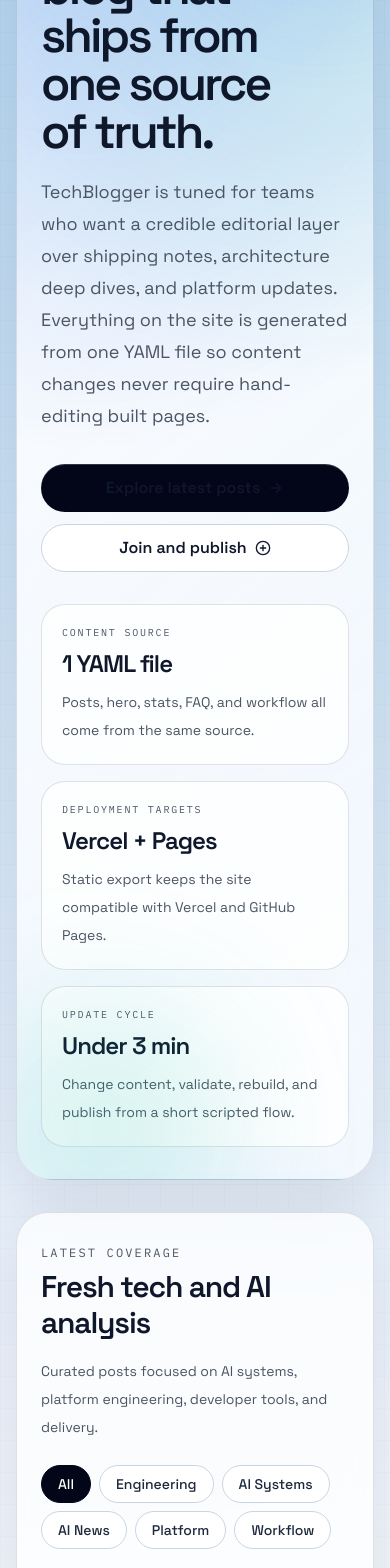
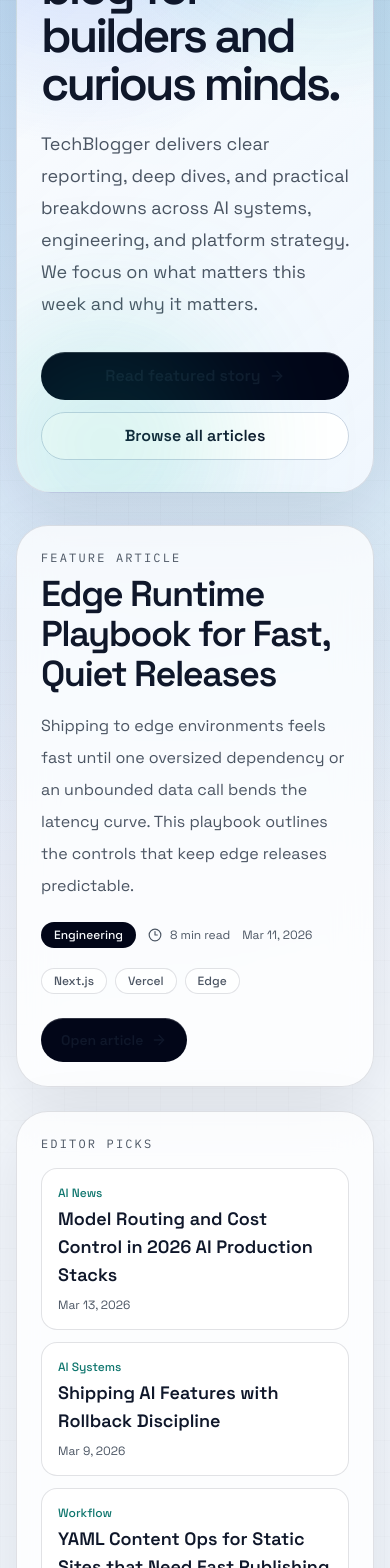
Before and after one commit to Eagolo135/TechBlogger, a Next.js app: page / in a window 390 px wide. Shown: the part 320-1888 px from the top of the page. Built offline with nearby package versions, Linux system fonts and the light colour scheme; no server answers.

Commit message:
Refocus homepage on articles and move ops details to about

```diff
--- a/content/site-content.yaml
+++ b/content/site-content.yaml
@@ -1,15 +1,17 @@
 site:
   name: TechBlogger
   tagline: Signal-rich writing for builders
-  description: A premium tech and AI publication generated from one YAML content source.
+  description: A premium tech and AI publication with sharp, practical analysis for builders.
   lastUpdated: 2026-03-13
   navigation:
-    - label: Signals
-      href: "#signals"
+    - label: Latest
+      href: /latest
+    - label: Community
+      href: /community
     - label: Topics
-      href: "#topics"
-    - label: Workflow
-      href: "#workflow"
+      href: /topics
+    - label: About
+      href: /about
   primaryAction:
     label: Open publishing guide
     href: "#workflow"
@@ -22,11 +24,10 @@ site:
     - Build artifacts stay generated
   hero:
     eyebrow: Engineering briefs for modern product teams
-    title: A premium tech + AI blog that ships from one source of truth.
+    title: A premium tech + AI blog for builders and curious minds.
     summary: >-
-      TechBlogger is tuned for teams who want a credible editorial layer over shipping notes,
-      architecture deep dives, and platform updates. Everything on the site is generated from one
-      YAML file so content changes never require hand-editing built pages.
+      TechBlogger delivers clear reporting, deep dives, and practical breakdowns across AI systems,
+      engineering, and platform strategy. We focus on what matters this week and why it matters.
     primaryAction:
       label: Browse latest signals
       href: "#signals"
--- /dev/null
+++ b/src/app/about/page.tsx
@@ -0,0 +1,97 @@
+import Link from "next/link";
+import { ArrowLeft, CheckCircle2, ListChecks, Sparkles } from "lucide-react";
+import { Accordion, AccordionContent, AccordionItem, AccordionTrigger } from "@/components/ui/accordion";
+import { Badge } from "@/components/ui/badge";
+import { Button } from "@/components/ui/button";
+import { getSiteContent } from "@/lib/content";
+
+export default function AboutPage() {
+  const content = getSiteContent();
+
+  return (
+    <main className="mx-auto min-h-screen max-w-7xl px-4 py-10 sm:px-6 lg:px-8">
+      <section className="panel panel-strong rounded-[2rem] p-6 sm:p-8">
+        <div className="flex flex-col gap-4 sm:flex-row sm:items-center sm:justify-between">
+          <div>
+            <p className="eyebrow text-xs text-[color:var(--muted)]">About</p>
+            <h1 className="mt-2 text-4xl font-semibold tracking-[-0.04em] sm:text-5xl">
+              About TechBlogger and how it works
+            </h1>
+            <p className="mt-3 max-w-3xl text-sm leading-7 text-[color:var(--muted)]">
+              Editorial mission, publishing workflow, and the operating model behind this blog.
+            </p>
+          </div>
+          <Button asChild variant="outline">
+            <Link href="/">
+              <ArrowLeft className="h-4 w-4" />
+              Back home
+            </Link>
+          </Button>
+        </div>
+      </section>
+
+      <section className="mt-6 grid gap-4 sm:grid-cols-3">
+        {content.site.stats.map((stat) => (
+          <article key={stat.label} className="panel rounded-[1.5rem] p-5">
+            <p className="eyebrow text-[10px] text-[color:var(--muted)]">{stat.label}</p>
+            <p className="mt-2 text-2xl font-semibold tracking-[-0.04em]">{stat.value}</p>
+            <p className="mt-2 text-sm leading-7 text-[color:var(--muted)]">{stat.detail}</p>
+          </article>
+        ))}
+      </section>
+
+      <section className="mt-6 grid gap-6 lg:grid-cols-2">
+        <article className="panel rounded-[2rem] p-6">
+          <div className="flex items-center gap-2 text-sm text-[color:var(--accent-cool)]">
+            <Sparkles className="h-4 w-4" />
+            {content.workflow.title}
+          </div>
+          <p className="mt-3 text-sm leading-7 text-[color:var(--muted)]">{content.workflow.summary}</p>
+          <div className="mt-4 space-y-3">
+            {content.workflow.steps.map((step) => (
+              <div key={step.title} className="rounded-2xl border border-[color:var(--line)] bg-white/80 p-4">
+                <h2 className="text-base font-semibold">{step.title}</h2>
+                <p className="mt-2 text-sm leading-7 text-[color:var(--muted)]">{step.description}</p>
+                <code className="mt-3 block rounded-xl bg-slate-950 px-3 py-2 text-xs text-white">{step.command}</code>
+              </div>
+            ))}
+          </div>
+        </article>
+
+        <article className="panel rounded-[2rem] p-6">
+          <div className="flex items-center gap-2 text-sm text-[color:var(--accent-ink)]">
+            <ListChecks className="h-4 w-4" />
+            {content.demo.title}
+          </div>
+          <p className="mt-3 text-sm leading-7 text-[color:var(--muted)]">{content.demo.summary}</p>
+          <div className="mt-4 space-y-3">
+            {content.demo.steps.map((step) => (
+              <div key={step.title} className="rounded-2xl border border-[color:var(--line)] bg-white/80 p-4">
+                <div className="flex items-center justify-between gap-3">
+                  <h2 className="text-base font-semibold">{step.title}</h2>
+                  <Badge variant="outline">{step.duration}</Badge>
+                </div>
+                <p className="mt-2 text-sm leading-7 text-[color:var(--muted)]">{step.description}</p>
+              </div>
+            ))}
+          </div>
+        </article>
+      </section>
+
+      <section className="mt-6 panel rounded-[2rem] p-6">
+        <div className="flex items-center gap-2 text-sm text-[color:var(--accent-cool)]">
+          <CheckCircle2 className="h-4 w-4" />
+          FAQ
+        </div>
+        <Accordion type="single" collapsible className="mt-4">
+          {content.faq.map((item, index) => (
+            <AccordionItem key={item.question} value={`faq-${index}`}>
+              <AccordionTrigger>{item.question}</AccordionTrigger>
+              <AccordionContent>{item.answer}</AccordionContent>
+            </AccordionItem>
+          ))}
+        </Accordion>
+      </section>
+    </main>
+  );
+}
--- a/src/components/site/landing-page.tsx
+++ b/src/components/site/landing-page.tsx
@@ -1,23 +1,13 @@
 "use client";
 
 import Link from "next/link";
-import { useEffect, useMemo, useState } from "react";
+import { useMemo } from "react";
 import { format } from "date-fns";
-import {
-  ArrowRight,
-  CirclePlus,
-  Clock3,
-  Cpu,
-  Sparkles,
-  UserRound,
-} from "lucide-react";
+import { ArrowRight, Clock3 } from "lucide-react";
 import { AiMascot } from "@/components/site/ai-mascot";
 import { PostCard } from "@/components/site/post-card";
-import { ResearchChat } from "@/components/site/research-chat";
 import { Badge } from "@/components/ui/badge";
 import { Button } from "@/components/ui/button";
-import { Tabs, TabsList, TabsTrigger } from "@/components/ui/tabs";
-import { getCommunityPosts, getProfile, type CommunityPost } from "@/lib/community";
 import type { SiteContent } from "@/lib/content";
 
 type LandingPageProps = {
@@ -25,33 +15,17 @@ type LandingPageProps = {
 };
 
 export function LandingPage({ content }: LandingPageProps) {
-  const [activeFilter, setActiveFilter] = useState(content.feedFilters[0] ?? "All");
-  const [profileName, setProfileName] = useState("");
-  const [communityPosts, setCommunityPosts] = useState<CommunityPost[]>([]);
-
-  useEffect(() => {
-    const profile = getProfile();
-    setProfileName(profile?.name ?? "");
-    setCommunityPosts(getCommunityPosts());
-  }, []);
-
   const featuredPost = content.posts.find((post) => post.featured) ?? content.posts[0];
 
-  const latestSignals = useMemo(
+  const sortedPosts = useMemo(
     () =>
-      [...content.posts]
-        .sort((a, b) => new Date(b.publishedAt).getTime() - new Date(a.publishedAt).getTime())
-        .slice(0, 6),
+      [...content.posts].sort(
+        (a, b) => new Date(b.publishedAt).getTime() - new Date(a.publishedAt).getTime(),
+      ),
     [content.posts],
   );
 
-  const filteredPosts = useMemo(() => {
-    if (activeFilter === "All") {
-      return latestSignals;
-    }
-
-    return latestSignals.filter((post) => post.category === activeFilter);
-  }, [activeFilter, latestSignals]);
+  const latestPosts = sortedPosts.slice(0, 8);
 
   return (
     <div className="relative overflow-hidden pb-12">
@@ -68,24 +42,21 @@ export function LandingPage({ content }: LandingPageProps) {
             <Link href="/latest" className="transition hover:text-foreground">
               Latest
             </Link>
+            <Link href="/topics" className="transition hover:text-foreground">
+              Topics
+            </Link>
             <Link href="/community" className="transition hover:text-foreground">
               Community
             </Link>
-            <Link href="/topics" className="transition hover:text-foreground">
-              Topics
+            <Link href="/about" className="transition hover:text-foreground">
+              About
             </Link>
           </nav>
 
           <div className="flex items-center gap-2">
-            {profileName ? (
-              <Button asChild size="sm" variant="outline">
-                <Link href="/studio">Studio</Link>
-              </Button>
-            ) : (
             <Button asChild size="sm" variant="outline">
               <Link href="/signup">Sign up</Link>
             </Button>
-            )}
             <Button asChild size="sm">
               <Link href="/latest">Read now</Link>
             </Button>
@@ -99,170 +70,99 @@ export function LandingPage({ content }: LandingPageProps) {
           <div className="absolute bottom-[-80px] left-[-40px] h-64 w-64 rounded-full bg-[rgba(20,184,166,0.16)] blur-3xl" />
           <div className="flex gap-8">
             <div className="min-w-0 flex-1">
-              <p className="eyebrow text-xs text-[color:var(--muted)]">Latest tech + AI dispatches</p>
+              <p className="eyebrow text-xs text-[color:var(--muted)]">Featured magazine</p>
               <h1 className="mt-4 max-w-4xl text-5xl font-semibold tracking-[-0.06em] [text-wrap:balance] sm:text-6xl lg:text-7xl">
                 {content.site.hero.title}
               </h1>
               <p className="mt-5 max-w-3xl text-lg leading-8 text-[color:var(--muted)] sm:text-xl">
                 {content.site.hero.summary}
               </p>
-            </div>
-            <AiMascot />
-          </div>
 
               <div className="mt-8 flex flex-col gap-3 sm:flex-row">
                 <Button asChild size="lg">
-              <Link href="/latest">
-                Explore latest posts
+                  <Link href={`/${featuredPost.slug}`}>
+                    Read featured story
                     <ArrowRight className="h-4 w-4" />
                   </Link>
                 </Button>
                 <Button asChild size="lg" variant="outline">
-              <Link href={profileName ? "/studio" : "/signup"}>
-                {profileName ? "Publish in studio" : "Join and publish"}
-                <CirclePlus className="h-4 w-4" />
-              </Link>
+                  <Link href="/latest">Browse all articles</Link>
                 </Button>
               </div>
-
-          <div className="mt-8 grid gap-4 sm:grid-cols-3">
-            {content.site.stats.map((stat) => (
-              <div key={stat.label} className="rounded-[1.5rem] border border-[color:var(--line)] bg-white/80 p-5">
-                <p className="eyebrow text-[10px] text-[color:var(--muted)]">{stat.label}</p>
-                <p className="mt-2 text-2xl font-semibold tracking-[-0.04em]">{stat.value}</p>
-                <p className="mt-2 text-sm leading-7 text-[color:var(--muted)]">{stat.detail}</p>
             </div>
-            ))}
+            <AiMascot />
           </div>
         </section>
 
-        <section id="latest" className="grid gap-6 lg:grid-cols-[1.12fr_0.88fr]">
-          <div className="panel rounded-[2rem] px-6 py-8 sm:px-8">
-            <div className="flex flex-col gap-4 sm:flex-row sm:items-end sm:justify-between">
-              <div>
-                <p className="eyebrow text-xs text-[color:var(--muted)]">Latest coverage</p>
-                <h2 className="mt-2 text-3xl font-semibold tracking-[-0.04em]">Fresh tech and AI analysis</h2>
-              </div>
-              <p className="max-w-xl text-sm leading-7 text-[color:var(--muted)]">
-                Curated posts focused on AI systems, platform engineering, developer tools, and delivery.
-              </p>
+        <section className="grid gap-6 lg:grid-cols-[1.15fr_0.85fr]">
+          <div className="panel rounded-[2rem] p-6 sm:p-8">
+            <p className="eyebrow text-xs text-[color:var(--muted)]">Feature article</p>
+            <h2 className="mt-2 text-4xl font-semibold tracking-[-0.04em] [text-wrap:balance] sm:text-5xl">
+              {featuredPost.title}
+            </h2>
+            <p className="mt-4 text-base leading-8 text-[color:var(--muted)]">{featuredPost.excerpt}</p>
+
+            <div className="mt-5 flex flex-wrap items-center gap-3 text-xs text-[color:var(--muted)]">
+              <Badge>{featuredPost.category}</Badge>
+              <span className="inline-flex items-center gap-2">
+                <Clock3 className="h-3.5 w-3.5" />
+                {featuredPost.readTime}
+              </span>
+              <span>{format(new Date(featuredPost.publishedAt), "MMM d, yyyy")}</span>
             </div>
 
-            <Tabs value={activeFilter} onValueChange={setActiveFilter} className="mt-6">
-              <TabsList className="flex h-auto flex-wrap justify-start gap-2 bg-transparent p-0">
-                {content.feedFilters.map((filter) => (
-                  <TabsTrigger key={filter} value={filter} className="rounded-full">
-                    {filter}
-                  </TabsTrigger>
-                ))}
-              </TabsList>
-            </Tabs>
-
-            <div className="mt-6 grid gap-4 xl:grid-cols-2">
-              {filteredPosts.map((post) => (
-                <PostCard key={post.slug} post={post} />
+            <div className="mt-5 flex flex-wrap gap-2">
+              {featuredPost.tags.map((tag) => (
+                <Badge key={tag} variant="outline">
+                  {tag}
+                </Badge>
               ))}
             </div>
-          </div>
 
-          <aside className="space-y-6">
-            <div className="panel rounded-[2rem] p-6">
-              <div className="flex items-center justify-between gap-4">
-                <p className="eyebrow text-xs text-[color:var(--muted)]">Featured</p>
-                <Badge>{featuredPost.category}</Badge>
-              </div>
-              <h3 className="mt-3 text-2xl font-semibold tracking-[-0.04em]">{featuredPost.title}</h3>
-              <p className="mt-3 text-sm leading-7 text-[color:var(--muted)]">{featuredPost.excerpt}</p>
-              <div className="mt-4 flex items-center gap-3 text-xs text-[color:var(--muted)]">
-                <Clock3 className="h-3.5 w-3.5" />
-                {featuredPost.readTime}
-                <span>/</span>
-                {format(new Date(featuredPost.publishedAt), "MMM d, yyyy")}
-              </div>
-              <Button asChild className="mt-5 w-full">
+            <Button asChild className="mt-6">
               <Link href={`/${featuredPost.slug}`}>
-                  Read featured post
+                Open article
                 <ArrowRight className="h-4 w-4" />
               </Link>
             </Button>
           </div>
 
-            <div id="topics" className="panel rounded-[2rem] p-6">
-              <div className="flex items-center gap-2 text-sm text-[color:var(--accent-cool)]">
-                <Cpu className="h-4 w-4" />
-                Coverage themes
-              </div>
+          <aside className="panel rounded-[2rem] p-6">
+            <p className="eyebrow text-xs text-[color:var(--muted)]">Editor picks</p>
             <div className="mt-4 space-y-3">
-                {content.featuredTopics.map((topic) => (
-                  <article key={topic.slug} className="rounded-2xl border border-[color:var(--line)] bg-white/80 p-4">
-                    <div className="flex items-center justify-between gap-2">
-                      <h4 className="text-base font-semibold">{topic.name}</h4>
-                      <Badge variant="outline">{topic.metric}</Badge>
-                    </div>
-                    <p className="mt-2 text-sm leading-7 text-[color:var(--muted)]">{topic.description}</p>
-                  </article>
+              {sortedPosts
+                .filter((post) => post.slug !== featuredPost.slug)
+                .slice(0, 4)
+                .map((post) => (
+                  <Link
+                    key={post.slug}
+                    href={`/${post.slug}`}
+                    className="block rounded-2xl border border-[color:var(--line)] bg-white/80 p-4 transition hover:border-slate-400"
+                  >
+                    <p className="text-xs font-medium text-[color:var(--accent-cool)]">{post.category}</p>
+                    <h3 className="mt-1 text-lg font-semibold leading-7">{post.title}</h3>
+                    <p className="mt-2 text-xs text-[color:var(--muted)]">{format(new Date(post.publishedAt), "MMM d, yyyy")}</p>
+                  </Link>
                 ))}
-              </div>
             </div>
           </aside>
         </section>
 
-        <ResearchChat />
-
-        <section id="community" className="panel rounded-[2rem] px-6 py-8 sm:px-8">
+        <section className="panel rounded-[2rem] px-6 py-8 sm:px-8">
           <div className="flex flex-col gap-4 sm:flex-row sm:items-end sm:justify-between">
             <div>
-              <p className="eyebrow text-xs text-[color:var(--muted)]">Community publishing</p>
-              <h2 className="mt-2 text-3xl font-semibold tracking-[-0.04em]">Writers can sign up and publish from the studio</h2>
+              <p className="eyebrow text-xs text-[color:var(--muted)]">Latest articles</p>
+              <h2 className="mt-2 text-3xl font-semibold tracking-[-0.04em]">Fresh tech and AI stories</h2>
             </div>
-            <Button asChild>
-              <Link href={profileName ? "/studio" : "/signup"}>
-                {profileName ? "Open studio" : "Sign up now"}
-                <ArrowRight className="h-4 w-4" />
-              </Link>
+            <Button asChild variant="outline">
+              <Link href="/latest">View archive</Link>
             </Button>
           </div>
 
-          <div className="mt-6 grid gap-4 md:grid-cols-2 xl:grid-cols-3">
-            {communityPosts.length === 0 ? (
-              <div className="rounded-[1.75rem] border border-dashed border-[color:var(--line)] bg-white/70 p-6 text-sm text-[color:var(--muted)] md:col-span-2 xl:col-span-3">
-                No community posts yet. Sign up and publish your first post from the studio.
-              </div>
-            ) : (
-              communityPosts.map((post) => (
-                <article key={post.id} className="rounded-[1.75rem] border border-[color:var(--line)] bg-white/80 p-5">
-                  <div className="flex items-center gap-2">
-                    <Badge>{post.category}</Badge>
-                    <span className="text-xs text-[color:var(--muted)]">{format(new Date(post.createdAt), "MMM d, yyyy")}</span>
-                  </div>
-                  <h3 className="mt-3 text-xl font-semibold tracking-[-0.03em]">{post.title}</h3>
-                  <p className="mt-2 text-sm leading-7 text-[color:var(--muted)]">{post.excerpt}</p>
-                  <div className="mt-4 flex items-center gap-2 text-xs text-[color:var(--muted)]">
-                    <UserRound className="h-3.5 w-3.5" />
-                    {post.authorName}
-                  </div>
-                </article>
-              ))
-            )}
-          </div>
-        </section>
-
-        <section className="panel panel-strong rounded-[2rem] px-6 py-8 sm:px-8">
-          <div className="flex flex-col gap-6 lg:flex-row lg:items-end lg:justify-between">
-            <div>
-              <div className="flex items-center gap-2 text-sm text-[color:var(--accent-ink)]">
-                <Sparkles className="h-4 w-4" />
-                Editorial quality loop
-              </div>
-              <h2 className="mt-2 text-3xl font-semibold tracking-[-0.04em]">{content.site.footer.title}</h2>
-              <p className="mt-3 max-w-2xl text-sm leading-7 text-[color:var(--muted)]">{content.site.footer.summary}</p>
-            </div>
-            <Button asChild size="lg">
-              <Link href="/latest">
-                Continue reading
-                <ArrowRight className="h-4 w-4" />
-              </Link>
-            </Button>
+          <div className="mt-6 grid gap-4 xl:grid-cols-2">
+            {latestPosts.map((post) => (
+              <PostCard key={post.slug} post={post} />
+            ))}
           </div>
         </section>
       </main>
```
Lines whose indentation alone changed are shown as unchanged.
